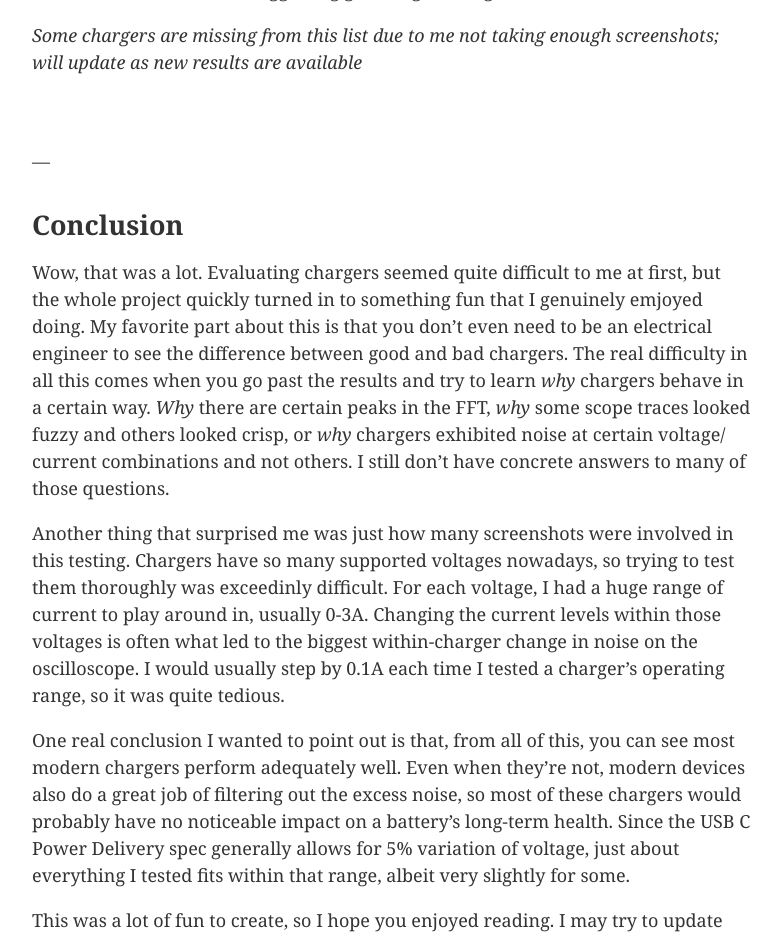
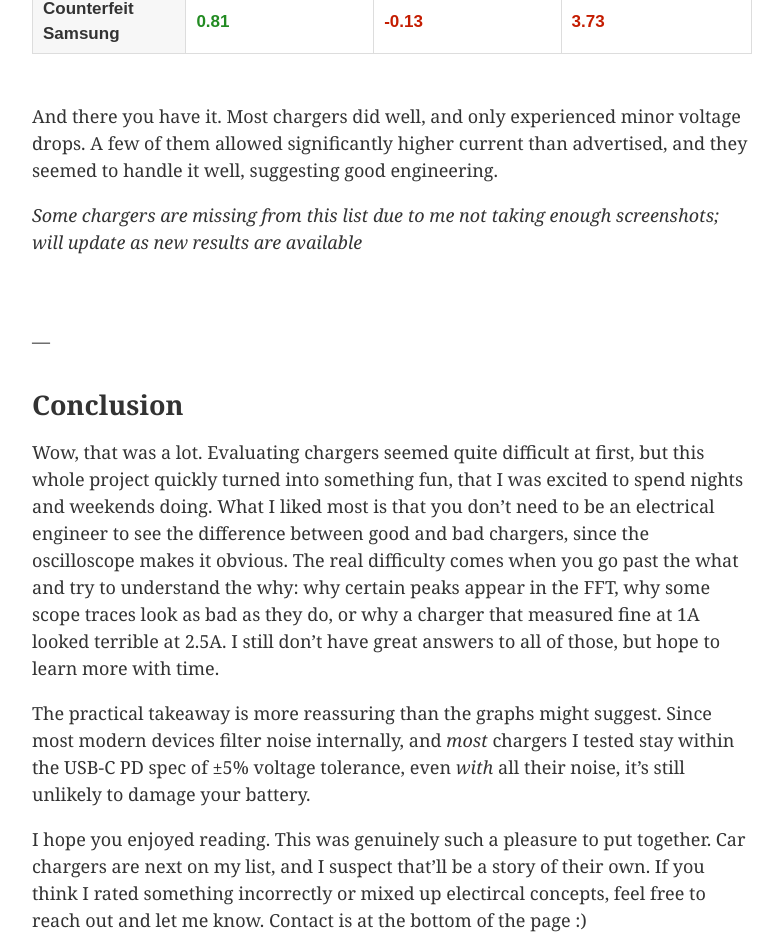
Before and after one commit to 0sps/sull1van.com, a Jekyll site: the page built from _posts/2026-01-19-a-dozen-chargers-in-the-lab.md, in a window 1280 px wide and 1400 px high, scrolled down 10277 px. Shown: the top 938 px of the window, without its empty margins (248-1031 px from the left). Built offline with Jekyll 4.4.1, drawn with Linux system fonts in a browser that asks for light colours; some of the changed text lies outside the part shown.

Commit message:
new sstuff

```diff
--- a/_posts/2026-01-19-a-dozen-chargers-in-the-lab.md
+++ b/_posts/2026-01-19-a-dozen-chargers-in-the-lab.md
@@ -292,12 +292,11 @@
 
 ## What I Tested
 
-<!-- Briefly describe the collection of chargers — where they came from (official, counterfeit, old, new, etc.) -->
 
 Nearly two dozen USB C chargers. I also added in some USB A chargers as well. I tested everything I could get my hands on, honestly.
 
 ---
-<!-- Describe your methodology: the oscilloscope, what Vpp means, what noise/ripple means and why it matters, etc. A paragraph or two here will make the rest of the article make sense. -->
+
 
 As it turns out, testing USB C cables is a little complex. Modern chargers rely on the USB C Power Delivery standard, which specifies five voltages they can choose from: 5V, 9V, 12V, 15V, 20V. There are even more modern variants such as Programmable Power Supply (PPS) and Adjustable Voltage Supply (AVS) but I won't get into those. I just tested chargers according to the USB C PD spec. I downloaded the full spec as well to see what kinds of testing results would be acceptable, too.
 
@@ -307,19 +306,22 @@
 
 <br>
 
-
-
-### Testing setup
-
 My setup consisted of three distinct pieces:
-1. An oscilloscope, specifically the Rigol DS1054Z,
+1. An oscilloscope, specifically the Rigol DS1054Z
 2. An electronic load
 3. A USB C Power Delivery decoy board
+4. A voltmeter
 
 I would plug the charger into the wall, connect it to the USB C decoy board via USB C. The decoy board imitates a device and requests a specific voltage from the USB C charger. *Ken didn't need this piece since his chargers were constant voltage, but mine unfortunately do require it.* From there, the decoy board was connected to the electronic load with small wires.
 
 The Rigol DS1054Z was set up with its probe touching the positive terminal on the decoy board, and its ground touching the negative terminal. I used the spring-based ground clip instead of the alligator ground clip for more accurate measurements.
 *If you want to do testing of your own, always use the spring ground clip. I learned the hard way that using the default alligator ground clip will lead to extremely high noise ratings. Your chargers will look bad on the scope even if they are high-quality.*
+
+### A note about resistance
+
+I learned late into the project that resistance could be artificially skewing my measurements. For that reason, I took steps to adjust. I used a voltmeter connected directly to the charger's output terminal for ALL tables below, which is essentially every test aside from the noise/ripple with the oscilloscope.
+
+If you're interested, the equivalent resistance of my voltmeter during testing was 6.67 mΩ, and the entire system (cable + breakout board + voltmeter) was 170 mΩ. I'm honestly proud of how low that is for a testing setup, especially considering USB C braided cables themselves are allowed to carry a resistance of up to 166 mΩ per the USB C PD spec.
 
 
 <figure style="max-width: 300px;">
@@ -334,7 +336,7 @@
 
 <!-- Introduce the interactive card viewer below. Something like "Scroll through the results below — click any card to expand the oscilloscope traces." -->
 
-I started by collecting screenshots of the chargers at *all* their advertised voltages, but then noticed that the noise looked exactly the same regardless of voltage, so I didn't take screenshots of these variations. This would give us nearly a dozen screenshots for every charger.
+
 
 Since changing the voltage didn't meaningfully change the noise of any charger in my testing, only the current values did, I only display one voltage / current combination in my graphs below.
 
@@ -1677,14 +1679,17 @@
 
 ## Conclusion
 
-Wow, that was a lot. Evaluating chargers seemed quite difficult to me at first, but the whole project quickly turned in to something fun that I genuinely emjoyed doing. My favorite part about this is that you don't even need to be an electrical engineer to see the difference between good and bad chargers. The real difficulty in all this comes when you go past the results and try to learn *why* chargers behave in a certain way. *Why* there are certain peaks in the FFT, *why* some scope traces looked fuzzy and others looked crisp, or *why* chargers exhibited noise at certain voltage/ current combinations and not others. I still don't have concrete answers to many of those questions.
-
-Another thing that surprised me was just how many screenshots were involved in this testing. Chargers have so many supported voltages nowadays, so trying to test them thoroughly was exceedinly difficult. For each voltage, I had a huge range of current to play around in, usually 0-3A. Changing the current levels within those voltages is often what led to the biggest within-charger change in noise on the oscilloscope. I would usually step by 0.1A each time I tested a charger's operating range, so it was quite tedious.
-
-One real conclusion I wanted to point out is that, from all of this, you can see most modern chargers perform adequately well. Even when they're not, modern devices also do a great job of filtering out the excess noise, so most of these chargers would probably have no noticeable impact on a battery's long-term health. Since the USB C Power Delivery spec generally allows for 5% variation of voltage, just about everything I tested fits within that range, albeit very slightly for some.
-
-This was a lot of fun to create, so I hope you enjoyed reading. I may try to update this with results form car chargers, which is my next step in the project. I'm sure I made some simple mistakes and got things wrong, so feel free to reach out if you think any corrections or modifications could be made.
-
-
+Wow, that was a lot. Evaluating chargers seemed quite difficult at first, but this whole project quickly turned into something fun, that I was excited to spend nights and weekends doing. What I liked most is that you don't need to be an electrical engineer to see the difference between good and bad chargers, since the oscilloscope makes it obvious. The real difficulty comes when you go past the what and try to understand the why: why certain peaks appear in the FFT, why some scope traces look as bad as they do, or why a charger that measured fine at 1A looked terrible at 2.5A. I still don't have great answers to all of those, but hope to learn more with time.
+
+The practical takeaway is more reassuring than the graphs might suggest. Since most modern devices filter noise internally, and *most* chargers I tested stay within the USB-C PD spec of ±5% voltage tolerance, even *with* all their noise, it's still unlikely to damage your battery.
+
+I hope you enjoyed reading. This was genuinely such a pleasure to put together. Car chargers are next on my list, and I suspect that'll be a story of their own. If you think I rated something incorrectly or mixed up electircal concepts, feel free to reach out and let me know. Contact is at the bottom of the page :)
+
+Last thing: a huge shout out to my mechanical engineering friend Spencer, who helped me at every step of the way!
 
 ### -Sean
+
+<figure style="max-width: 300px;">
+  <img src="/assets/images/spencerandsean.HEIC" alt="Spencer and Sean" style="width: 100%;">
+  <figcaption>Me with Spencer. Best friends make good electrical testing partners!</figcaption>
+</figure>
```
Also changed, not shown: 3 other files.
